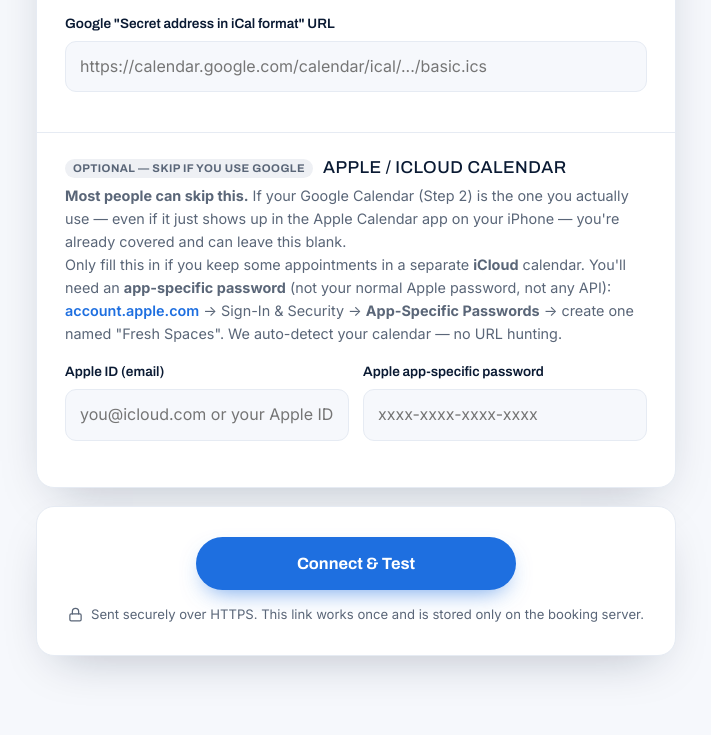
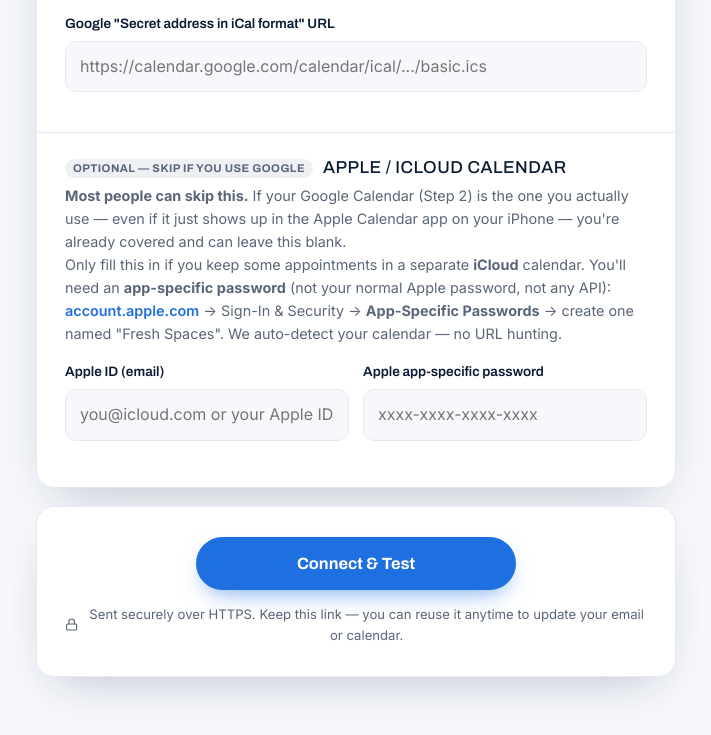
Before and after one commit to divinedavis/trents-fresh-spaces, a plain HTML site: page setup.html in a window 1280 px wide. Shown: the part 676-1411 px from the top of the page, without its empty margins (284-995 px from the left). Drawn offline with Linux system fonts and the light colour scheme.

Commit message:
Make the setup link permanent/reusable instead of single-use
Single-use kept retiring the link the moment anything connected (e.g.
email), so follow-up Step-2 attempts hit "invalid / already used". The
SETUP_TOKEN now persists, so one stable link lets Trent return anytime to
add or update his email/calendar. Rotate manually in .env to revoke.

Co-Authored-By: Claude Opus 4.8 (1M context) <noreply@anthropic.com>

```diff
--- a/server/setup.js
+++ b/server/setup.js
@@ -144,10 +144,10 @@ async function runSetup(p) {
   if (googleOk) env.ICS_FEEDS = p.googleIcsUrl.trim();
   const feeds = (env.ICS_FEEDS || '').split(',').filter(Boolean);
 
-  // Clear the single-use token only if at least one thing connected. A fully
-  // failed attempt leaves the link alive so Trent can retry without a new link.
+  // Reusable link: the SETUP_TOKEN persists so Trent can return to the same
+  // link anytime to update his email or calendar. (Rotate it manually in .env
+  // if it ever needs revoking.)
   const anySuccess = smtpOk || googleOk || !!appleCalUrl;
-  if (anySuccess) delete env.SETUP_TOKEN;
   writeEnv(env);
 
   // Notify the site owner (no secrets in the body).
--- a/setup.html
+++ b/setup.html
@@ -105,7 +105,7 @@
           <div class="result" id="setupResult"></div>
           <div class="lock-note">
             <svg viewBox="0 0 24 24" fill="none" stroke="currentColor" stroke-width="2" stroke-linecap="round" stroke-linejoin="round"><rect x="3" y="11" width="18" height="11" rx="2"/><path d="M7 11V7a5 5 0 0 1 10 0v4"/></svg>
-            Sent securely over HTTPS. This link works once and is stored only on the booking server.
+            Sent securely over HTTPS. Keep this link — you can reuse it anytime to update your email or calendar.
           </div>
         </div>
       </div>
```
